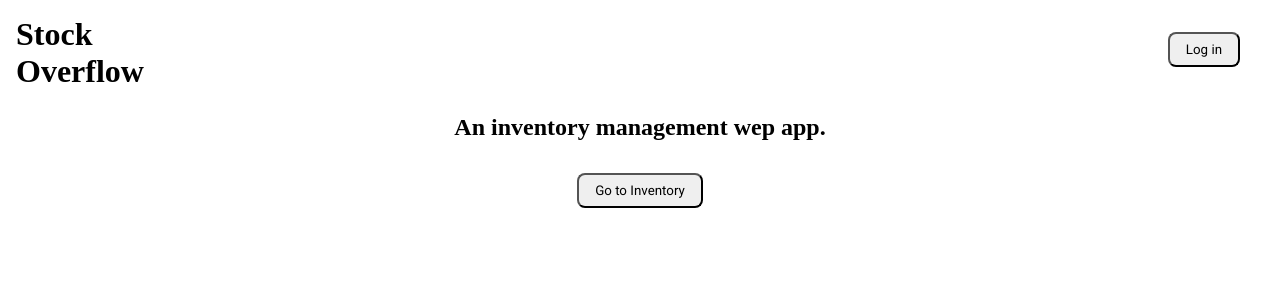
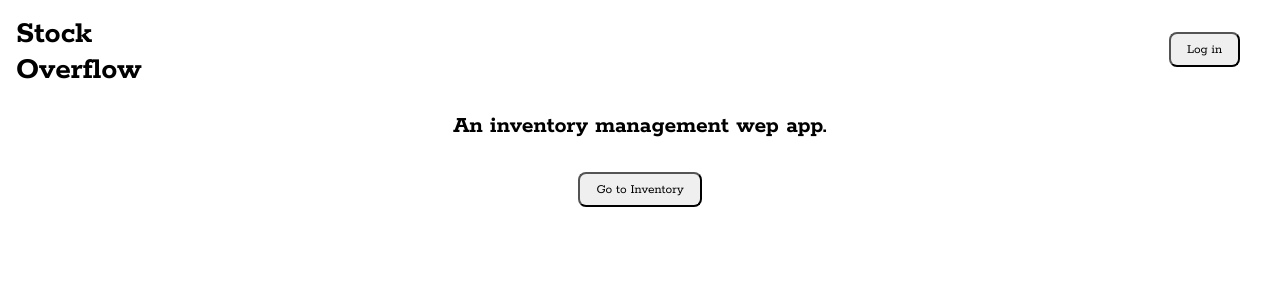
Before and after one commit to raymondchiu10/stock-overflow, a Next.js app: page / in a window 1280 px wide. Shown: the top 300 px of the page. Built offline with nearby package versions, Linux system fonts and the light colour scheme.

Commit message:
update font imports

```diff
--- a/src/app/layout.tsx
+++ b/src/app/layout.tsx
@@ -1,13 +1,19 @@
 import type { Metadata } from "next";
-import { Roboto } from "next/font/google";
+import clsx from "clsx";
+import { Roboto, Rokkitt } from "next/font/google";
 import "@/styles/globals.scss";
 import { ReactQueryClientProvider } from "@/components/ReactQueryClientProvider/ReactQueryClientProvider";
 
 const roboto = Roboto({
-	weight: ["300", "400", "500", "700"],
 	subsets: ["latin"],
 	display: "swap",
 	variable: "--font-roboto",
+});
+
+const rokkitt = Rokkitt({
+	subsets: ["latin"],
+	display: "swap",
+	variable: "--font-rokkitt",
 });
 
 export const metadata: Metadata = {
@@ -17,7 +23,7 @@ export const metadata: Metadata = {
 
 export default function RootLayout({ children }: Readonly<{ children: React.ReactNode }>) {
 	return (
-		<html lang="en" className={roboto.className}>
+		<html lang="en" className={clsx(roboto.className, rokkitt.className)}>
 			<head>
 				<meta name="apple-mobile-web-app-title" content="Stock Overflow" />
 			</head>
```
